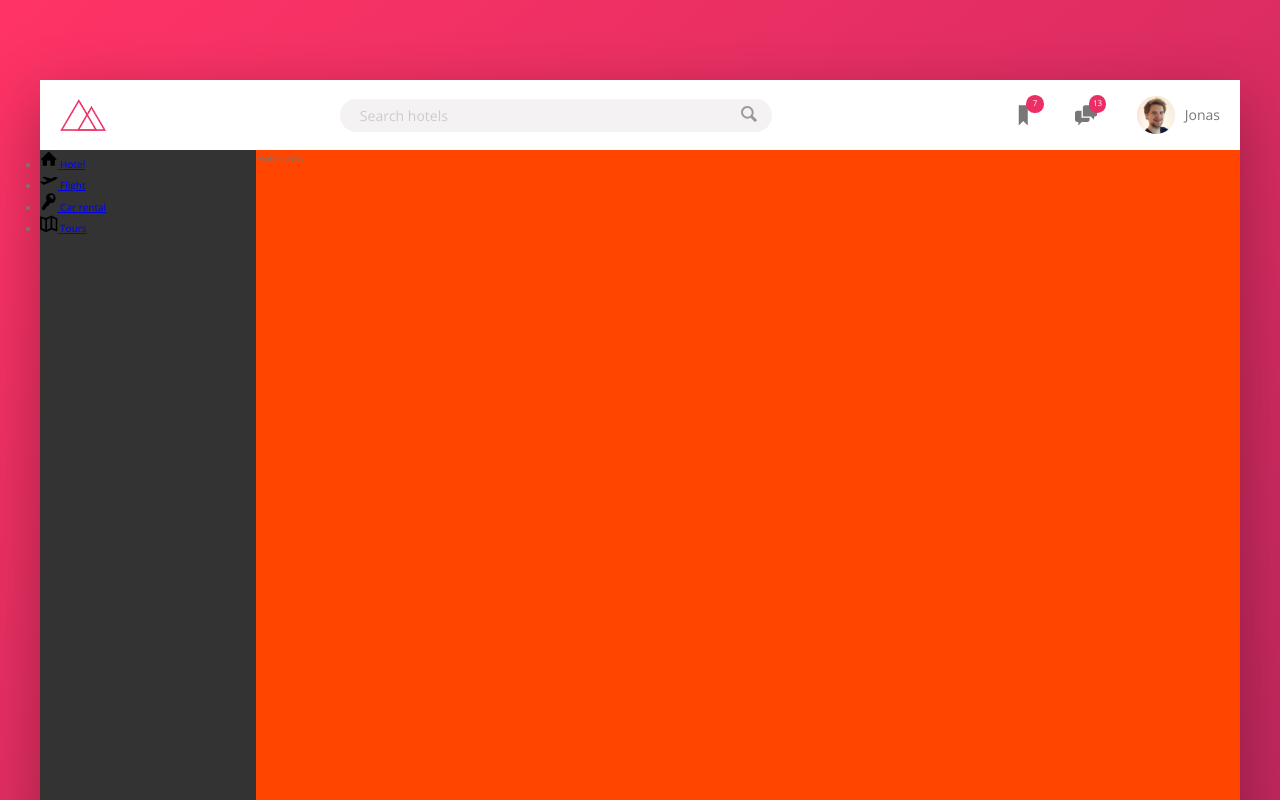
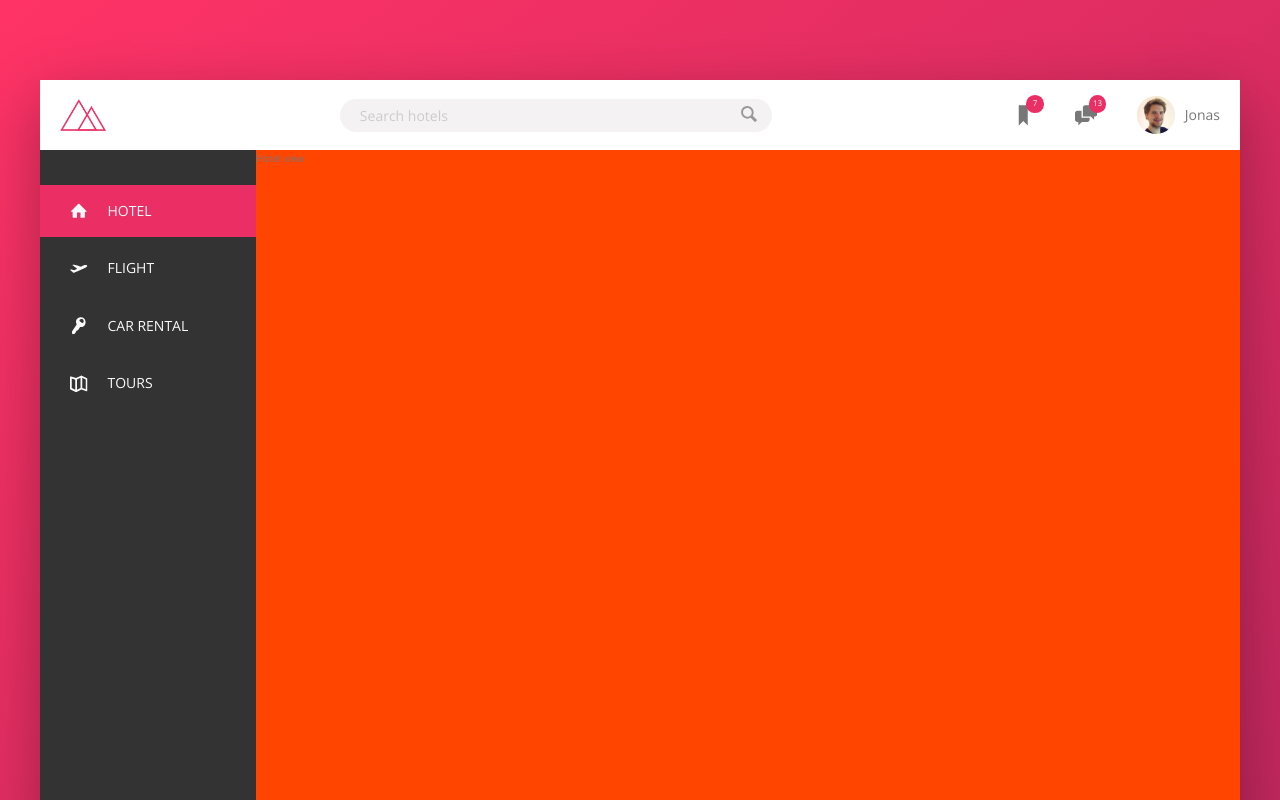
Before and after one commit to sam-nazarian/hotel-landing-page, a website: page index.html in a window 1280 px wide. Shown: the top 800 px of the page. Drawn offline with nearby package versions, Linux system fonts and the light colour scheme.

Commit message:
Built the navigation - part 2

```diff
--- a/index.html
+++ b/index.html
@@ -57,8 +57,8 @@
         <div class="content">
             <nav class="sidebar">
                 <ul class="side-nav">
-                    <li class="side-nav__item">
-                        <a href="javascript:void(0);" class="slide-nav__link">
+                    <li class="side-nav__item side-nav__item--active">
+                        <a href="javascript:void(0);" class="side-nav__link">
                             <svg class="side-nav__icon">
                                 <use xlink:href="img/sprite.svg#icon-home"></use>
                             </svg>
@@ -68,7 +68,7 @@
                     </li>
 
                     <li class="side-nav__item">
-                        <a href="javascript:void(0);" class="slide-nav__link">
+                        <a href="javascript:void(0);" class="side-nav__link">
                             <svg class="side-nav__icon">
                                 <use xlink:href="img/sprite.svg#icon-aircraft-take-off"></use>
                             </svg>
@@ -78,7 +78,7 @@
                     </li>
 
                     <li class="side-nav__item">
-                        <a href="javascript:void(0);" class="slide-nav__link">
+                        <a href="javascript:void(0);" class="side-nav__link">
                             <svg class="side-nav__icon">
                                 <use xlink:href="img/sprite.svg#icon-key"></use>
                             </svg>
@@ -88,7 +88,7 @@
                     </li>
 
                     <li class="side-nav__item">
-                        <a href="javascript:void(0);" class="slide-nav__link">
+                        <a href="javascript:void(0);" class="side-nav__link">
                             <svg class="side-nav__icon">
                                 <use xlink:href="img/sprite.svg#icon-map"></use>
                             </svg>
--- a/sass/_components.scss
+++ b/sass/_components.scss
@@ -124,15 +124,65 @@
 /////////////////////////////////////
 // SIDE NAVIGATION
 .side-nav {
+  font-size: 1.4rem;
+  list-style: none;
+  margin-top: 3.5rem;
+
   &__item {
+    position: relative;
+
+    &:not(:last-child) {
+      margin-bottom: 0.5rem;
+    }
   }
 
-  &__link {
+  &__item::before {
+    content: '';
+    position: absolute;
+    top: 0;
+    left: 0;
+    height: 100%; //same height as list item
+    width: 3px;
+    background-color: var(--color-primary);
+    transform: scaleY(0);
+    // transform-origin: center; //animation starts at center, as by default transform-origin is set to center
+
+    // delays allow stages animations/transitions
+    transition: transform 0.2s, width 0.4s cubic-bezier(1, 0, 0, 1) 0.2s, background-color 0.1s; //starts slow goes fast, then slows
+  }
+
+  &__item:hover::before,
+  &__item--active::before {
+    transform: scaleY(1);
+    width: 100%;
+  }
+
+  &__item:active::before {
+    background-color: var(--color-primary-light);
+  }
+
+  &__link:link,
+  &__link:visited {
+    color: var(--color-grey-light-1);
+    text-decoration: none;
+    text-transform: uppercase;
+    display: block;
+    padding: 1.5rem 3rem;
+    position: relative;
+    z-index: 10; //z-index only works if there's a specified position
+
+    display: flex;
+    align-items: center;
   }
 
   &__icon {
+    // color: blue;
     width: 1.75rem; //usually style icons as squares in svg
     height: 1.75rem;
+    margin-right: 2rem;
+
+    //currentColor of the current elm or the parent elm, this way if the parent color changes, this color will also change
+    fill: currentColor;
   }
 }
 
```
Also changed, not shown: css/style.css, 1 other file.
